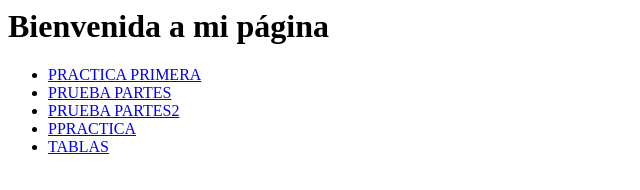
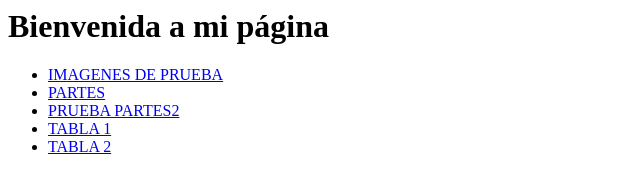
Before and after one commit to Natasha050/Natasha, a plain HTML site: page index.html in a window 1280 px wide. Shown: the whole page, without its empty margins (0-640 px from the left). Drawn offline with Linux system fonts and the light colour scheme.

Commit message:
Update index.html

```diff
--- a/index.html
+++ b/index.html
@@ -5,11 +5,11 @@
 <body>
 <h1>Bienvenida a mi página</h1>
  <ul>
-  <li><a href="imagenes.html">        PRACTICA PRIMERA </a></li>
-  <li><a href="partes.html">          PRUEBA PARTES</a></li>
+  <li><a href="imagenes.html">        IMAGENES DE PRUEBA </a></li>
+  <li><a href="partes.html">          PARTES </a></li>
   <li><a href="parte2.html">          PRUEBA PARTES2</a></li>
-  <li><a href="tabla.html">           PPRACTICA</a></li>
-  <li><a href="tabla2.html">          TABLAS</a></li>
+  <li><a href="tabla.html">           TABLA 1 </a></li>
+  <li><a href="tabla2.html">          TABLA 2 </a></li>
  </ul>
 </body>
 </html>
```
